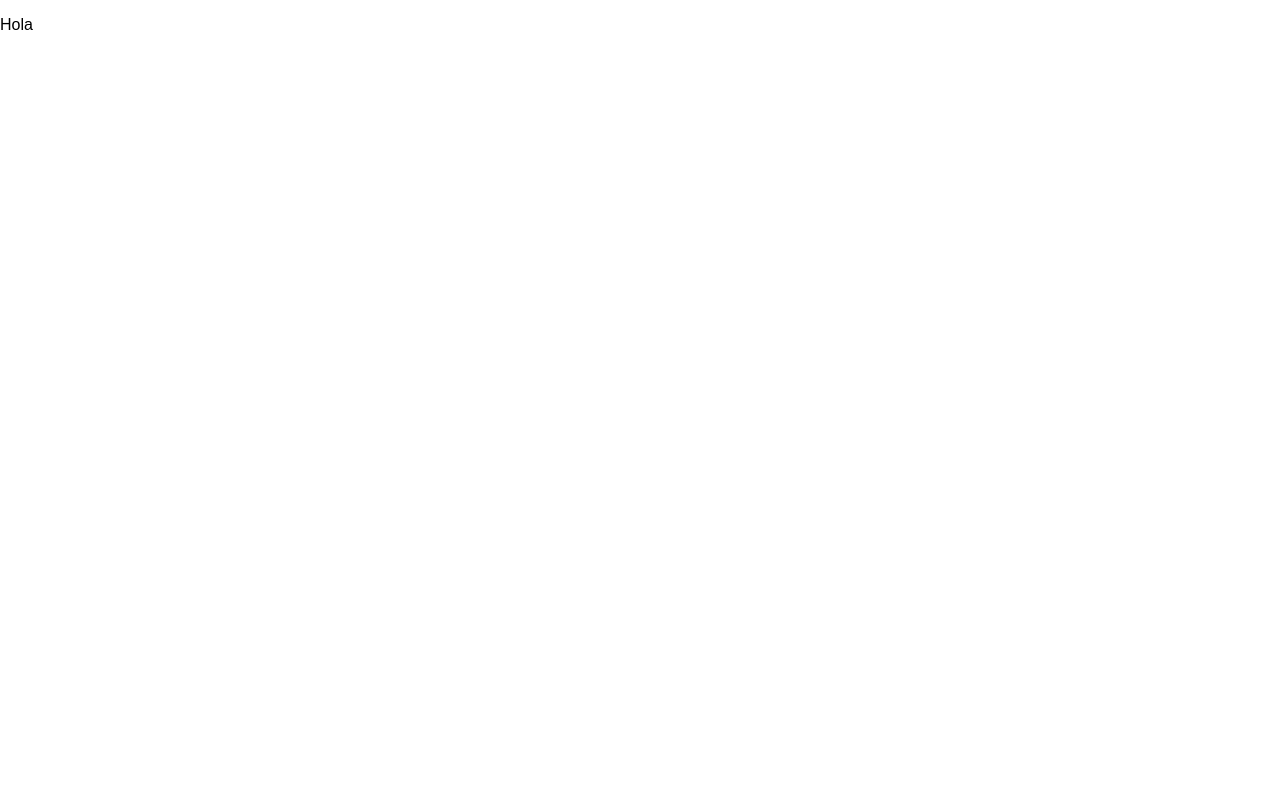
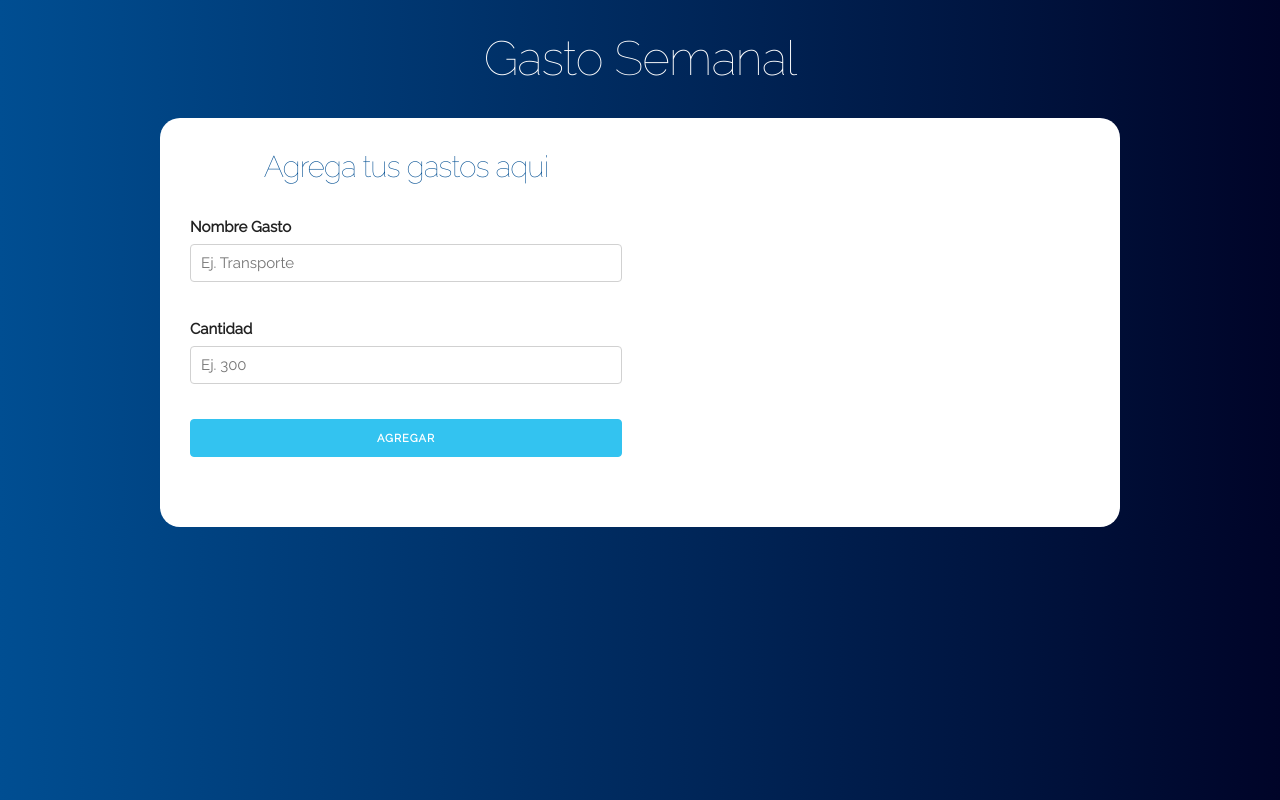
Before and after one commit to jmocana2/ejemplos-react-udemy, a React (Create React App) app in the folder gastosemanal/: page / in a window 1280 px wide. Built offline with nearby package versions, Linux system fonts and the light colour scheme.

Commit message:
GastoSemanal: Created layout: App, Header and Formulario

```diff
--- a/gastosemanal/src/App.css
+++ /dev/null
@@ -1,32 +0,0 @@
-.App {
-  text-align: center;
-}
-
-.App-logo {
-  animation: App-logo-spin infinite 20s linear;
-  height: 40vmin;
-}
-
-.App-header {
-  background-color: #282c34;
-  min-height: 100vh;
-  display: flex;
-  flex-direction: column;
-  align-items: center;
-  justify-content: center;
-  font-size: calc(10px + 2vmin);
-  color: white;
-}
-
-.App-link {
-  color: #61dafb;
-}
-
-@keyframes App-logo-spin {
-  from {
-    transform: rotate(0deg);
-  }
-  to {
-    transform: rotate(360deg);
-  }
-}
--- a/gastosemanal/src/App.js
+++ /dev/null
@@ -1,13 +0,0 @@
-import React, { Component } from 'react';
-
-import './App.css';
-
-class App extends Component {
-  render() {
-    return (
-      <p>Hola</p>
-    );
-  }
-}
-
-export default App;
--- /dev/null
+++ b/gastosemanal/src/componentes/App.js
@@ -0,0 +1,27 @@
+import React, { Component } from 'react';
+import Header from './Header';
+import FormularioGasto from './Formulario'
+
+import '../css/App.css';
+
+class App extends Component {
+  render() {
+    return (
+      <div className="App container">
+        <Header title="Gasto Semanal" />
+        <div className="contenido-principal contenido">
+          <div className="row">
+            <div className="one-half column">
+              <FormularioGasto />
+            </div>
+            <div className="one-half column">
+
+            </div>
+          </div>
+        </div>
+      </div>
+    );
+  }
+}
+
+export default App;
--- /dev/null
+++ b/gastosemanal/src/componentes/Formulario.js
@@ -0,0 +1,24 @@
+import React, { Component } from 'react';
+
+class FormularioGasto extends Component {
+  render() {
+    return (
+      <form>
+        <h2>Agrega tus gastos aqui</h2>
+        <div className="campo">
+            <label>Nombre Gasto</label>
+            <input className="u-full-width" type="text" placeholder="Ej. Transporte" />
+        </div>
+
+        <div className="campo">
+            <label>Cantidad</label>
+            <input className="u-full-width" type="text" placeholder="Ej. 300" />
+        </div>
+
+        <input className="button-primary u-full-width" type="submit" value="Agregar" />
+      </form>
+    );
+  }
+}
+
+export default FormularioGasto;
--- /dev/null
+++ b/gastosemanal/src/componentes/Header.js
@@ -0,0 +1,11 @@
+import React from 'react';
+
+const Header = props => {
+  return (
+    <header>
+      <h1>{props.title}</h1>
+    </header>
+  );
+};
+
+export default Header;
--- a/gastosemanal/src/index.js
+++ b/gastosemanal/src/index.js
@@ -1,7 +1,7 @@
 import React from 'react';
 import ReactDOM from 'react-dom';
 import './css/index.css';
-import App from './App';
+import App from './componentes/App';
 import * as serviceWorker from './serviceWorker';
 
 ReactDOM.render(<App />, document.getElementById('root'));
```
